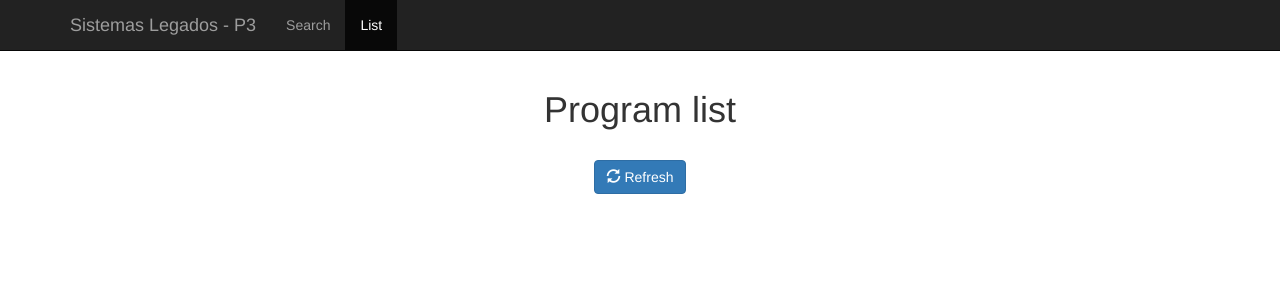
After one commit to dbarelop/SLEG-1516, a Spring Boot app: page /list.html in a window 1280 px wide. The commit adds this page. Shown: the top 300 px of the page. Run offline with Spring Boot 4, Linux system fonts and the light colour scheme; some libraries are stand-ins or nearby versions.

Commit message:
Añadida funcionalidad a la interfaz web

```diff
--- a/practica3/src/main/resources/static/app/controllers.js
+++ b/practica3/src/main/resources/static/app/controllers.js
@@ -1,3 +1,20 @@
-angular.module("Prac3SLEGApp.controllers", []).controller("ProgramsCtrl", function($scope) {
-    $scope.test = "It works!";
+angular.module("Prac3SLEGApp.controllers", []).controller("ProgramsCtrl", function($scope, ProgramsService) {
+
+    $scope.program_id = "";
+    $scope.program_name = "";
+
+    $scope.search = function() {
+        ProgramsService.getProgram($scope.program_id).then(null, null, function(data) {
+            console.log(data);
+            $scope.result = data;
+        });
+    };
+
+    $scope.search_by_name = function() {
+        ProgramsService.getProgramByName($scope.program_name).then(null, null, function(data) {
+            console.log(data);
+            $scope.result = data;
+        });
+    };
+
 });
--- a/practica3/src/main/resources/static/app/services.js
+++ b/practica3/src/main/resources/static/app/services.js
@@ -1,7 +1,32 @@
 angular.module("Prac3SLEGApp.services").service("ProgramsService", function($q, $http) {
     var service = {}, listener = $q.defer();
 
+    service.getPrograms = function() {
+        $http.get('http://localhost:8080/programs').then(function(res) {
+            listener.notify(res.data);
+        }, function(err) {
+            console.log(err);
+        });
+        return listener.promise;
+    };
 
+    service.getProgram = function(id) {
+        $http.get('http://localhost:8080/program/' + id).then(function(res) {
+            listener.notify(res.data);
+        }, function(err) {
+            console.log(err);
+        });
+        return listener.promise;
+    };
+
+    service.getProgramByName = function(name) {
+        $http.get('http://localhost:8080/program/name/' + name).then(function(res) {
+            listener.notify(res.data);
+        }, function(err) {
+            console.log(err);
+        });
+        return listener.promise;
+    };
 
     return service;
 });
--- /dev/null
+++ b/practica3/src/main/resources/static/list.html
@@ -0,0 +1,41 @@
+<!DOCTYPE html>
+<html lang="es">
+<head>
+    <title>Sistemas Legados - Práctica 3</title>
+    <meta charset="UTF-8">
+
+    <link rel="stylesheet" type="text/css" href="webjars/bootstrap/3.3.7-1/css/bootstrap.min.css" />
+
+    <script type="text/javascript" src="webjars/angular/1.6.0/angular.js"></script>
+    <script type="text/javascript" src="app/app.js"></script>
+    <script type="text/javascript" src="app/controllers.js"></script>
+    <script type="text/javascript" src="app/services.js"></script>
+</head>
+<body ng-app="Prac3SLEGApp" style="padding-top: 70px;">
+<nav class="navbar navbar-inverse navbar-fixed-top">
+    <div class="container">
+        <div class="navbar-header"><a class="navbar-brand" href="/">Sistemas Legados - P3</a></div>
+        <div class="navbar-collapse collapse">
+            <ul class="nav navbar-nav">
+                <li><a href="/">Search</a></li>
+                <li class="active"><a href="/list.html">List</a></li>
+            </ul>
+        </div>
+    </div>
+</nav>
+<div ng-controller="ProgramsCtrl" class="container-full">
+    <div class="row">
+        <div class="col-lg-12 text-center">
+            <h1>Program list</h1>
+        </div>
+    </div>
+    <br />
+    <div class="row">
+        <div class="col-lg-12 text-center">
+            <button type="button" class="btn btn-primary"><span class="glyphicon glyphicon-refresh"></span> Refresh</button>
+            <!-- TODO: complete (table) -->
+        </div>
+    </div>
+</div>
+</body>
+</html>
```
Also changed, not shown: practica3/src/main/java/es/unizar/sleg/prac3/controller/ProgramController.java (+10 -0 lines), practica3/src/main/resources/static/index.html (+46 -2 lines).
